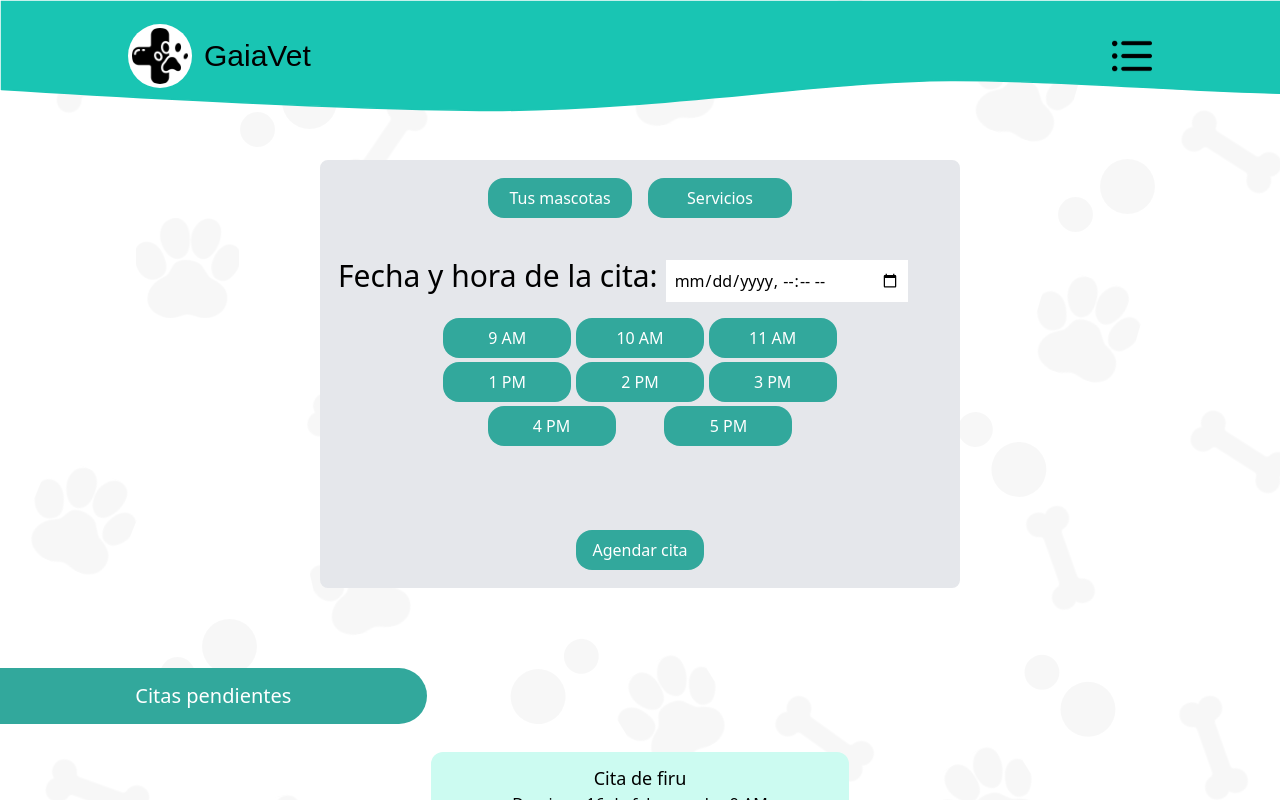
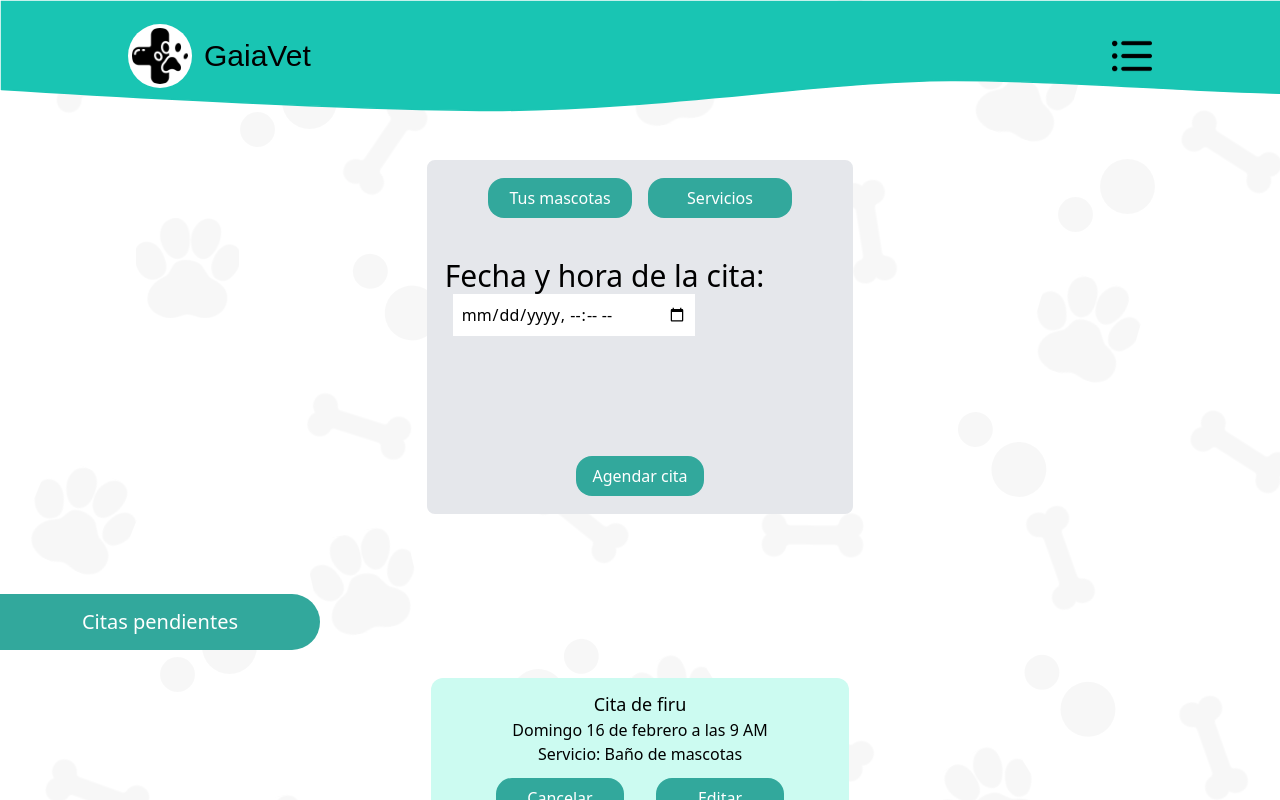
Before and after one commit to santiagocastano589/GaiaVet, a React (Vite) app: page /citas in a window 1280 px wide. Shown: the top 800 px of the page. Built offline with nearby package versions, Linux system fonts and the light colour scheme; a web font is replaced by a local one; what tailwindcss-animated would draw is missing.

Commit message:
se corrigen errores en las citas

```diff
--- a/src/Components/Citas/Citas.jsx
+++ b/src/Components/Citas/Citas.jsx
@@ -1,21 +1,23 @@
 import React, { useEffect, useState, useContext } from 'react';
 import { Header } from '../Layouts/Header/Header';
-import calendario from '../../assets/calendario.png'
-import baño from '../../assets/aseo-de-mascotas.png'
-import consultaGeneral from '../../assets/consulta.png'
-import peluqueria from '../../assets/peluqueria.png'
-import baño1 from '../../assets/baño1.jpg';
+import calendario from '../../assets/calendario.png';
+import baño from '../../assets/aseo-de-mascotas.png';
+import consultaGeneral from '../../assets/consulta.png';
+import peluqueria from '../../assets/peluqueria.png';
 import { CartServices } from '../CartServices/CartServices';
-import {AuthContext} from '../Context/Context'
+import { AuthContext } from '../Context/Context';
 
 export const Citas = () => {
-
     const [showMascotasModal, setShowMascotasModal] = useState(false);
     const [showServiciosModal, setShowServiciosModal] = useState(false);
     const [showEditModal, setShowEditModal] = useState(false);
     const [selectedDate, setSelectedDate] = useState('');
+    const [selectedPet, setSelectedPet] = useState(null); // Estado para la mascota seleccionada
+    const [selectedService, setSelectedService] = useState(null); // Estado para el servicioseleccionado
+
     const [editData, setEditData] = useState(null);
-
+    const { authToken } = useContext(AuthContext);
+    const accesRole = localStorage.getItem('role');
 
     const handleDateChange = (event) => {
         const selectedDate = new Date(event.target.value);
@@ -31,9 +33,49 @@ export const Citas = () => {
         setSelectedDate(event.target.value);
     };
 
-    const handleSubmit = (event) => {
+    const handleSubmit = async (event) => {
+        console.log(accesRole);
+
         event.preventDefault();
+
+
+        const citaData = {
+            service: "Peluqueria",
+            date: selectedDate,
+            tipoMascota: "gato",
+
+
+
+            // Otros campos necesarios, por ejemplo, tipoCita, estadoCita, etc.
         };
+                console.log(citaData);
+
+
+        try {
+            const response = await fetch('https://gaiavet-back.onrender.com/newCita', {
+                method: 'POST',
+                headers: {
+                    'Content-Type': 'application/json',
+                    'Authorization': `Bearer ${authToken}`,
+                },
+                body: JSON.stringify(citaData),
+            });
+
+            if (!response.ok) {
+                throw new Error('Error al crear la cita');
+            }
+
+            const result = await response.json();
+            console.log('Cita creada exitosamente:', result);
+
+            // Aquí puedes hacer algo después de una creación exitosa, como mostrar un mensaje o redirigir al usuario
+        } catch (error) {
+            console.error('Error al enviar la cita:', error);
+            console.log('Hubo un problema al crear la cita. Inténtalo de nuevo.');
+        }
+    };
+
+
 
     const handleMascotasClick = () => {
         setShowMascotasModal(true);
@@ -58,13 +100,14 @@ export const Citas = () => {
         <>
             <Header />
             <div className='pt-40 flex justify-center mb-10'>
-                <form className='bg-gray-200 w-2/4 p-4 border-solid border-2 border-gray rounded-lg ' onSubmit={handleSubmit}>
+                <form className='bg-gray-200 w-1/3 p-4 border-solid border-2 border-gray rounded-lg ' onSubmit={handleSubmit}>
                     <div className='flex justify-center '>
-                        <button className='w-36 h-10 rounded-2xl text-white bg-blue-border mx-2 hover:bg-teal-400' onClick={handleMascotasClick}>Tus mascotas</button>
-                        <button className='w-36 h-10 rounded-2xl text-white bg-blue-border mx-2 hover:bg-teal-400' onClick={handleServiciosClick}>Servicios</button>
+                        <button className='w-36 h-10 rounded-2xl text-white bg-blue-border mx-2 hover:bg-teal-400' type="button" onClick={handleMascotasClick}>Tus mascotas</button>
+                        <button className='w-36 h-10 rounded-2xl text-white bg-blue-border mx-2 hover:bg-teal-400' type="button" onClick={handleServiciosClick}>Servicios</button>
                     </div>
 
-                    <div className='pt-10'>
+                    <div className='flex justify-center'>
+                        <div className='pt-10 mb-10'>
                             <label className='text-3xl' htmlFor="fecha">Fecha y hora de la cita:</label>
                             <input
                                 type="datetime-local"
@@ -73,34 +116,36 @@ export const Citas = () => {
                                 className='p-2 ms-2'
                             />
                         </div>
+                    </div>
 
-                    <div className='flex justify-center my-4'>
-                        <div className=' w-2/3 flex flex-wrap justify-evenly'>
-                            <button className='mb-1 w-32 h-10 rounded-2xl text-white bg-blue-border hover:bg-teal-400'>9 AM</button>
-                            <button className='mb-1 w-32 h-10 rounded-2xl text-white bg-blue-border hover:bg-teal-400'>10 AM</button>
-                            <button className='mb-1 w-32 h-10 rounded-2xl text-white bg-blue-border hover:bg-teal-400'>11 AM</button>
-                            <button className='mb-1 w-32 h-10 rounded-2xl text-white bg-blue-border hover:bg-teal-400'>1 PM</button>
-                            <button className='mb-1 w-32 h-10 rounded-2xl text-white bg-blue-border hover:bg-teal-400'>2 PM</button>
-                            <button className='mb-1 w-32 h-10 rounded-2xl text-white bg-blue-border hover:bg-teal-400'>3 PM</button>
-                            <button className='mb-1 w-32 h-10 rounded-2xl text-white bg-blue-border hover:bg-teal-400'>4 PM</button>
-                            <button className='mb-1 w-32 h-10 rounded-2xl text-white bg-blue-border hover:bg-teal-400'>5 PM</button>
+                    <div className='flex justify-center mt-4'>
+                        {selectedPet && (
+                            <div className=' w-2/3'>
+                                <h2 className='text-xl'>Mascota seleccionada:</h2>
+
+                                <div className='flex flex-col items-center '>
+                                    <img src={selectedPet.foto} alt={selectedPet.nombre} className='w-32 h-32 object-cover rounded-xl mt-4' />
+                                    <p className='mt-2 text-xl'>{selectedPet.nombre}</p>
+
                                 </div>
+
+
+                            </div>
+                        )}
                     </div>
 
                     <div className='flex justify-center pt-16'>
                         <button className='w-32 h-10 rounded-2xl text-white bg-blue-border hover:bg-teal-400' type="submit">Agendar cita</button>
                     </div>
-
                 </form>
             </div>
 
             <div>
-                <div className='w-1/3 h-14 flex justify-center items-center rounded-r-full bg-blue-border mt-20'>
+                <div className='w-1/4 h-14 flex justify-center items-center rounded-r-full bg-blue-border mt-20'>
                     <h1 className='text-xl text-white'>Citas pendientes</h1>
                 </div>
 
                 <div className=' p-3 flex flex-wrap justify-evenly'>
-
                     <div className='bg-teal-100 w-1/3 flex flex-col items-center m-4 p-3 rounded-xl'>
                         <h1 className='text-lg'>Cita de firu</h1>
                         <p>Domingo 16 de febrero a las 9 AM</p>
@@ -110,35 +155,32 @@ export const Citas = () => {
                             <button className='mx-4 w-32 h-10 rounded-2xl text-white bg-blue-border hover:bg-teal-400' onClick={() => handleEditClick({ mascota: 'firu', fecha: '2024-02-16T09:00', servicio: 'Baño de mascotas' })}>Editar</button>
                         </div>
                     </div>
-
-
                 </div>
             </div>
-            <ModalMascotas show={showMascotasModal} onClose={handleModalClose} />
-            <ModalServicios show={showServiciosModal} onClose={handleModalClose} />
+            <ModalMascotas show={showMascotasModal} onClose={handleModalClose} onSelectPet={setSelectedPet} />
+            <ModalServicios show={showServiciosModal} onClose={handleModalClose} onSelectService={setSelectedService} />
             <ModalEditarCita show={showEditModal} onClose={handleModalClose} cita={editData} />
         </>
     );
 };
-//modal mascotas
-const ModalMascotas = ({ show, onClose }) => {
+
+// Modal de selección de mascotas
+const ModalMascotas = ({ show, onClose, onSelectPet }) => {
     if (!show) {
         return null;
     }
     const [petList, setPetList] = useState([]);
     const { authToken } = useContext(AuthContext);
 
-    const accesRole = localStorage.getItem('role')
-    console.log(accesRole);
+    const accesRole = localStorage.getItem('role');
+
     useEffect(() => {
-
         const fetchPets = async () => {
             if (!authToken) return;
 
-          if (accesRole == 'user') {
-
             try {
-              const response = await fetch('https://gaiavet-back.onrender.com/Pets', {
+                const endpoint = accesRole === 'user' ? 'https://gaiavet-back.onrender.com/Pets' : 'https://gaiavet-back.onrender.com/Pet';
+                const response = await fetch(endpoint, {
                     method: 'GET',
                     headers: {
                         'Content-Type': 'application/json',
@@ -150,79 +192,52 @@ const ModalMascotas = ({ show, onClose }) => {
 
                 if (Array.isArray(data)) {
                     setPetList(data);
-                console.log(petList);
-
                 } else {
                     console.error('La respuesta no es un array:', data);
                 }
             } catch (error) {
                 console.log('Error al traer las mascotas:', error);
             }
-          }else if (accesRole == 'User') {
-
-            try {
-              const response = await fetch('https://gaiavet-back.onrender.com/Pet', {
-                method: 'GET',
-                headers: {
-                  'Content-Type': 'application/json',
-                  Authorization: `Bearer ${authToken}`,
-                },
-              });
-
-              const data = await response.json();
-
-              if (Array.isArray(data)) {
-                setPetList(data);
-                console.log(petList);
-
-              } else {
-                console.error('La respuesta no es un array:', data);
-              }
-            } catch (error) {
-              console.log('Error al traer las mascotas:', error);
-            }
-          }
-
-
         };
 
         fetchPets();
     }, [authToken]);
+
+    const handleSelectPet = (pet) => {
+        onSelectPet(pet);
+        onClose(); // Cerrar el modal después de seleccionar
+    };
+
     return (
         <div className="w-full fixed z-10 inset-0 overflow-y-auto bg-gray-500 bg-opacity-75 transition-all ease-in-out duration-300">
-
             <div className="w-[65rem]  relative top-1/2 left-1/2 -translate-x-1/2 -translate-y-1/2 rounded-lg shadow-sm bg-fondo p-3 ">
-            <button className='rounded-full w-6 text-2xl float-end  ' onClick={onClose}>x</button>
-
+                <button className='rounded-full w-6 text-2xl float-end' onClick={onClose}>x</button>
                 <h1 className='gorditas text-4xl text-center py-4'>Elige tu mascota</h1>
 
-            <div className='flex h-96 flex-col items-center overflow-auto '>
-
-              <div className='flex flex-wrap  justify-evenly py-10 '>
-
-                {petList.map((pet)=>(
-                    <div  key={pet.idMascota} className='bg-blue-border border-solid border-2 border-gray w-64 h-64 rounded-3xl p-3 flex flex-col justify-evenly items-center my-4'>
+                <div className='flex h-96 flex-col items-center overflow-auto'>
+                    <div className='flex flex-wrap justify-evenly py-10 '>
+                        {petList.map((pet) => (
+                            <div key={pet.idMascota} className='bg-blue-border border-solid border-2 border-gray w-64 h-64 rounded-3xl p-3 flex flex-col justify-evenly items-center my-4'>
                                 <img className='w-32 h-32 object-cover rounded-full' src={pet.foto} alt="" />
-                        <p className='text-white text-2xl font-semibold'>{pet.nombre}s</p>
-                        <button className='bg-white w-3/5 h-8 rounded-2xl font-semibold hover:bg-gray-300'>seleccionar</button>
+                                <p className='text-white text-2xl font-semibold'>{pet.nombre}</p>
+                                <button className='bg-white w-3/5 h-8 rounded-2xl font-semibold hover:bg-gray-300' onClick={() => handleSelectPet(pet)}>Seleccionar</button>
                             </div>
-                ))
-                }
-
-
+                        ))}
                     </div>
                 </div>
-
             </div>
         </div>
     );
 };
 //modal sevicios
-const ModalServicios = ({ show, onClose }) => {
+const ModalServicios = ({ show, onClose,onSelectService }) => {
     if (!show) {
         return null;
     }
-
+const handleService =(service)=>{
+    onSelectService(service);
+    onClose();
+}
     return (
         <div className="w-full fixed z-10 inset-0 overflow-y-auto bg-gray-500 bg-opacity-75 transition-all ease-in-out duration-300">
 
@@ -232,8 +247,8 @@ const ModalServicios = ({ show, onClose }) => {
 
             <div className='flex h-96 flex-col items-center overflow-auto '>
               <div className='flex flex-wrap w-2/4 justify-between py-10'>
-
-                    <CartServices image={peluqueria} service={'Peluqueria'} alt={'Peluqueria'}/>
+                <button onClick={() => handleService('peliqueria')}>Peluqueria</button>
+                    <CartServices image={peluqueria} service={'Peluqueria'} alt={'Peluqueria'} onClick={() => handleService('Peluqueria')}/>
                     <CartServices image={baño} service={'Baño'} alt={'Baño'}/>
                     <CartServices image={calendario} service={'Guarderia'} alt={'Guarderia'}/>
                     <CartServices image={consultaGeneral} service={'Consulta General'} alt={'Consulta General'}/>
@@ -279,7 +294,6 @@ const ModalEditarCita = ({ show, onClose, cita }) => {
                     <CartServices image={calendario} service={'Guarderia'} alt={'Guarderia'}/>
                     <CartServices image={consultaGeneral} service={'Consulta General'} alt={'Consulta General'}/>
 
-
               </div>
               </div>
 
```
Lines whose indentation alone changed are shown as unchanged.
